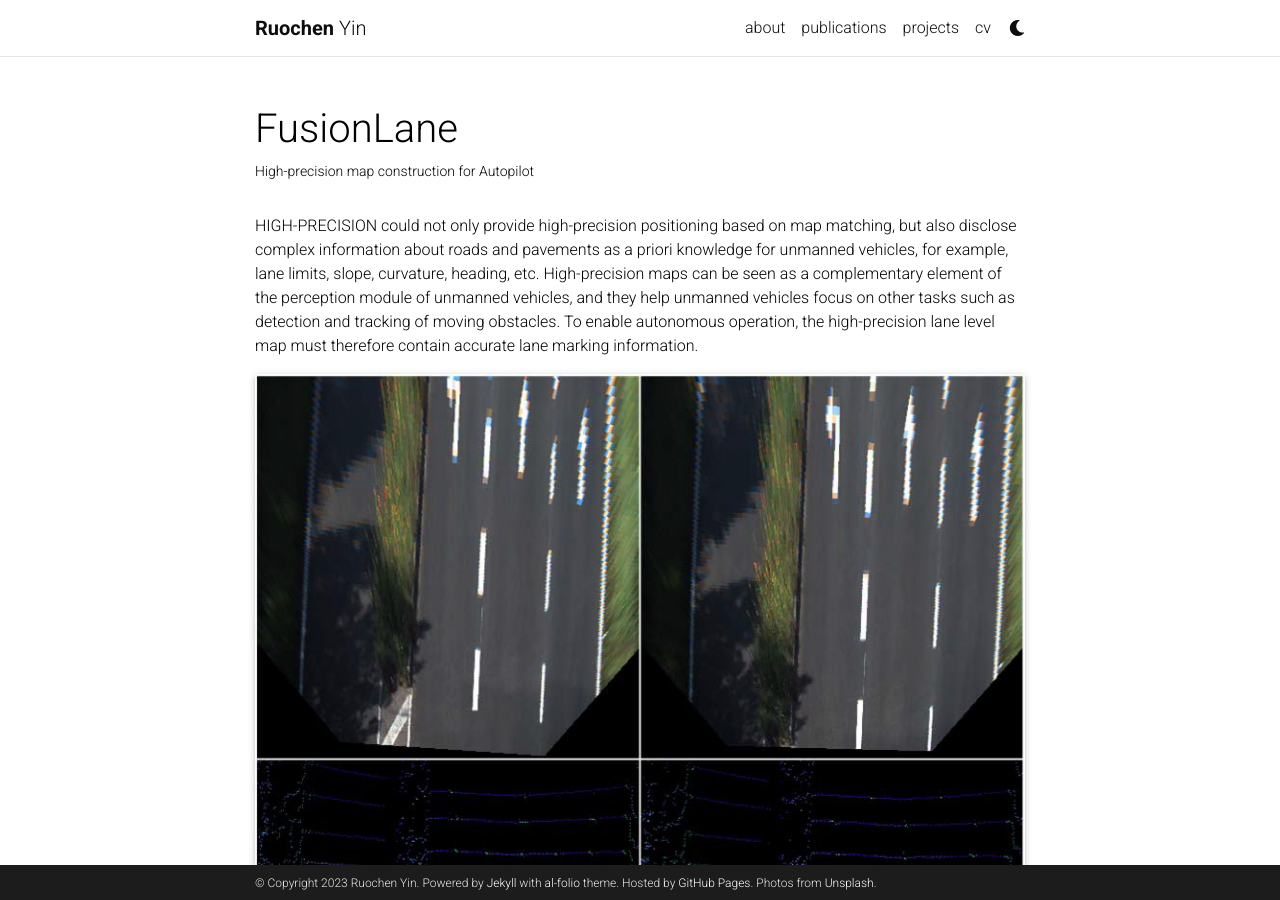
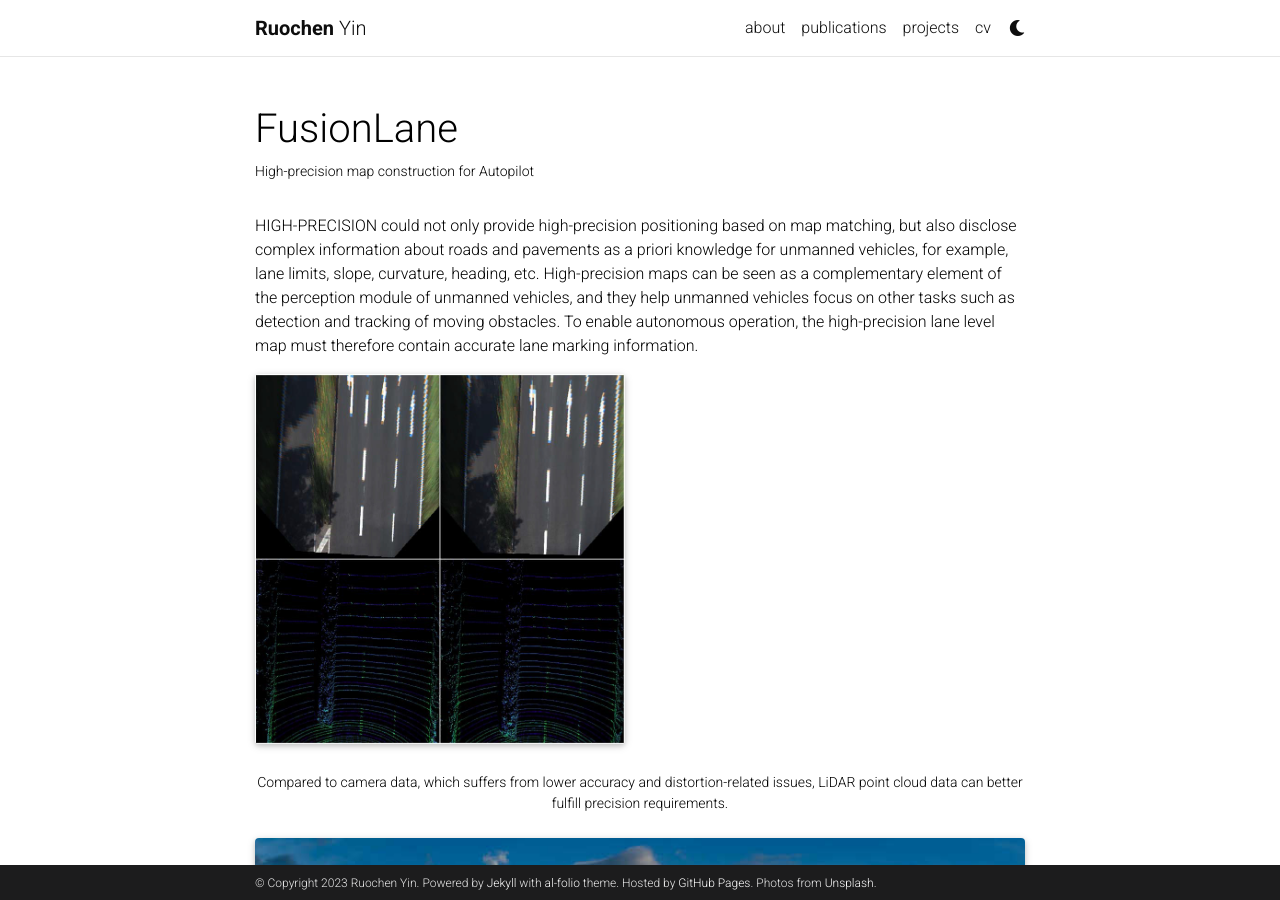
Before and after one commit to rolandying/rolandying.github.io, a Jekyll site: the page built from _projects/1_project.md, in a window 1280 px wide and 900 px high. Built offline with Jekyll 4.4.1, drawn with Linux system fonts in a browser that asks for light colours; comment, search, counter and statistics services are not loaded; a style sheet for code colours, icons or effects is not loaded.

Commit message:
Update 1_project.md

```diff
--- a/_projects/1_project.md
+++ b/_projects/1_project.md
@@ -11,7 +11,7 @@
 
 
 <div class="row">
-    <div class="col-sm mt-3 mt-md-0">
+    <div class="col-sm-6 mt-3 mt-md-0">
         {% include figure.html path="assets/img/p1.jpg" title="example image" class="img-fluid rounded z-depth-1" %}
     </div>
 </div>
```
